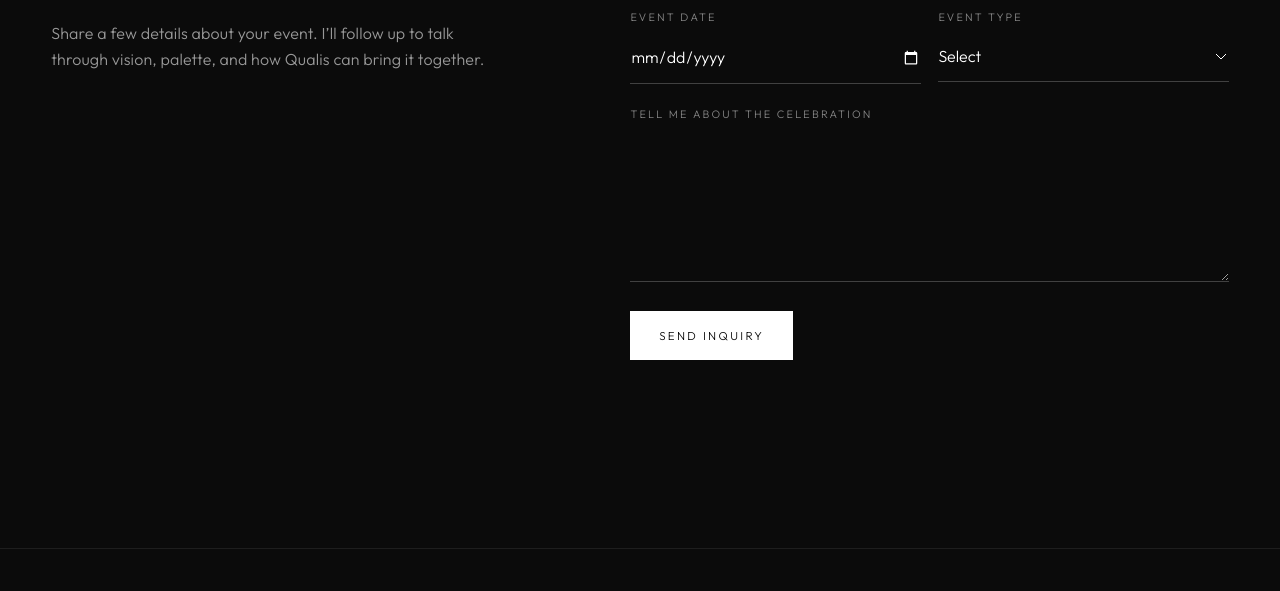
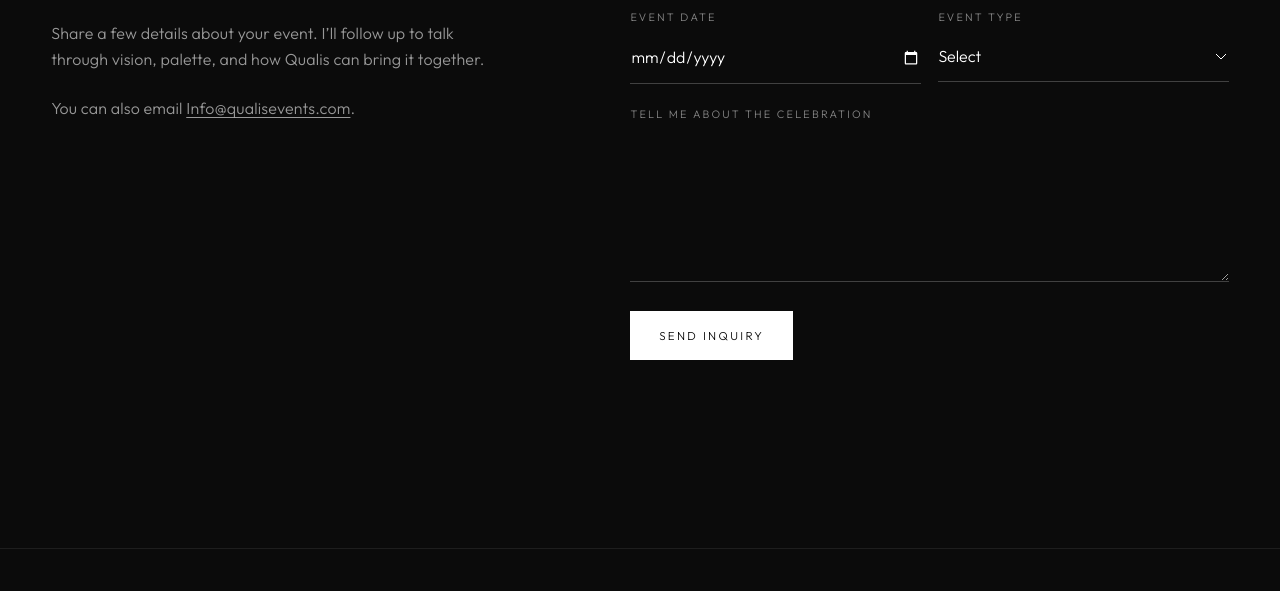
Before and after one commit to RaphValentino/Qualis-Events, a plain HTML site: page index.html in a window 1280 px wide. Shown: the part 7580-8171 px from the top of the page. Drawn offline with nearby package versions, Linux system fonts and the light colour scheme.

Commit message:
Point the inquire form at Info@qualisevents.com.
The contact form used a blank mailto recipient, so inquiries never reached Qualis Events. Set the destination address and show it as a visible fallback on the page.

Co-authored-by: RaphValentino <RaphValentino@users.noreply.github.com>

```diff
--- a/css/styles.css
+++ b/css/styles.css
@@ -532,10 +532,19 @@ h2 {
   color: rgba(255, 255, 255, 0.45);
 }
 
-.inquire-copy p:last-of-type {
+.inquire-copy p:not(.eyebrow) {
   margin-top: 1.5rem;
   max-width: 28rem;
   color: rgba(255, 255, 255, 0.58);
+}
+
+.inquire-copy a {
+  text-decoration: underline;
+  text-underline-offset: 0.18em;
+}
+
+.inquire-copy a:hover {
+  color: var(--white);
 }
 
 .inquire-form {
--- a/index.html
+++ b/index.html
@@ -280,6 +280,10 @@
               Share a few details about your event. I’ll follow up to talk through vision, palette,
               and how Qualis can bring it together.
             </p>
+            <p>
+              You can also email
+              <a href="mailto:Info@qualisevents.com">Info@qualisevents.com</a>.
+            </p>
           </div>
           <form class="inquire-form" id="inquire-form" novalidate>
             <div class="field">
--- a/js/main.js
+++ b/js/main.js
@@ -1,4 +1,4 @@
-const CONTACT_EMAIL = "";
+const CONTACT_EMAIL = "Info@qualisevents.com";
 
 const galleryItems = [
   { src: "images/guitar-neon.png", caption: "Neon guitar backdrop" },
@@ -116,6 +116,6 @@ form.addEventListener("submit", (event) => {
   const to = CONTACT_EMAIL ? encodeURIComponent(CONTACT_EMAIL) : "";
   window.location.href = `mailto:${to}?subject=${subject}&body=${encodeURIComponent(body)}`;
 
-  statusEl.textContent = "Your email app should open with the inquiry. If it doesn’t, copy your details and send them directly.";
+  statusEl.textContent = `Your email app should open with the inquiry. If it doesn’t, send your details to ${CONTACT_EMAIL}.`;
   form.reset();
 });
```
